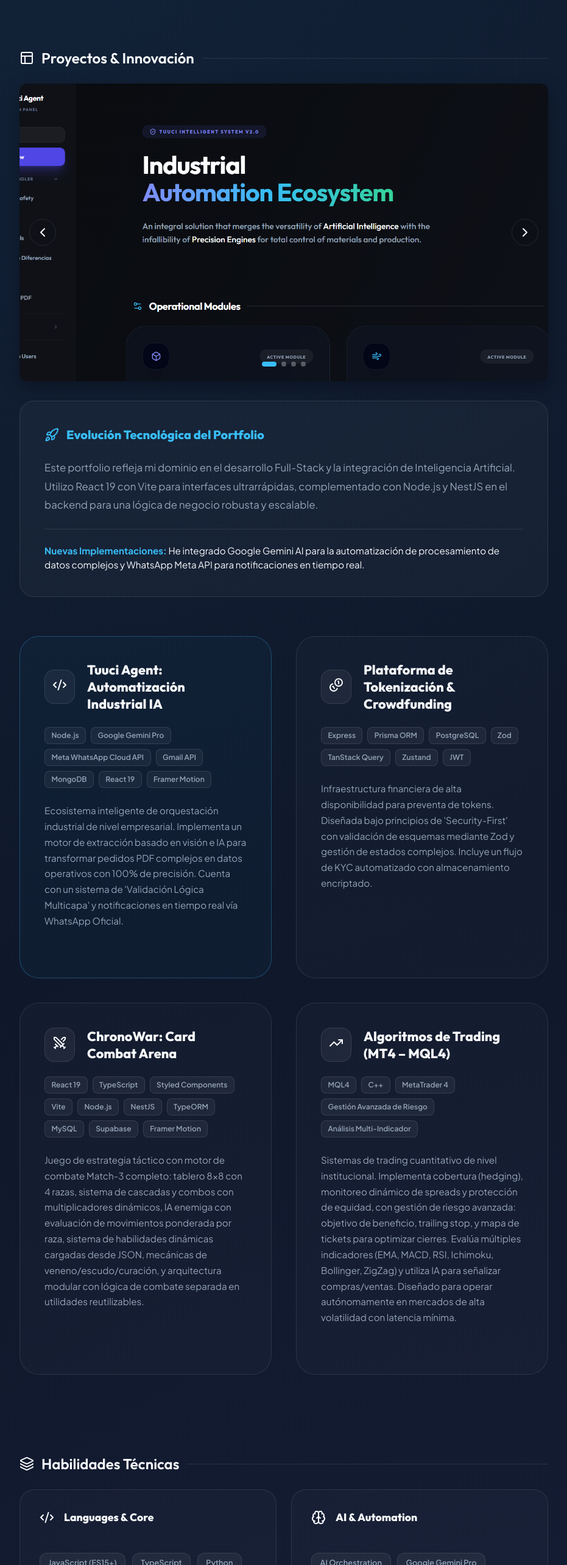
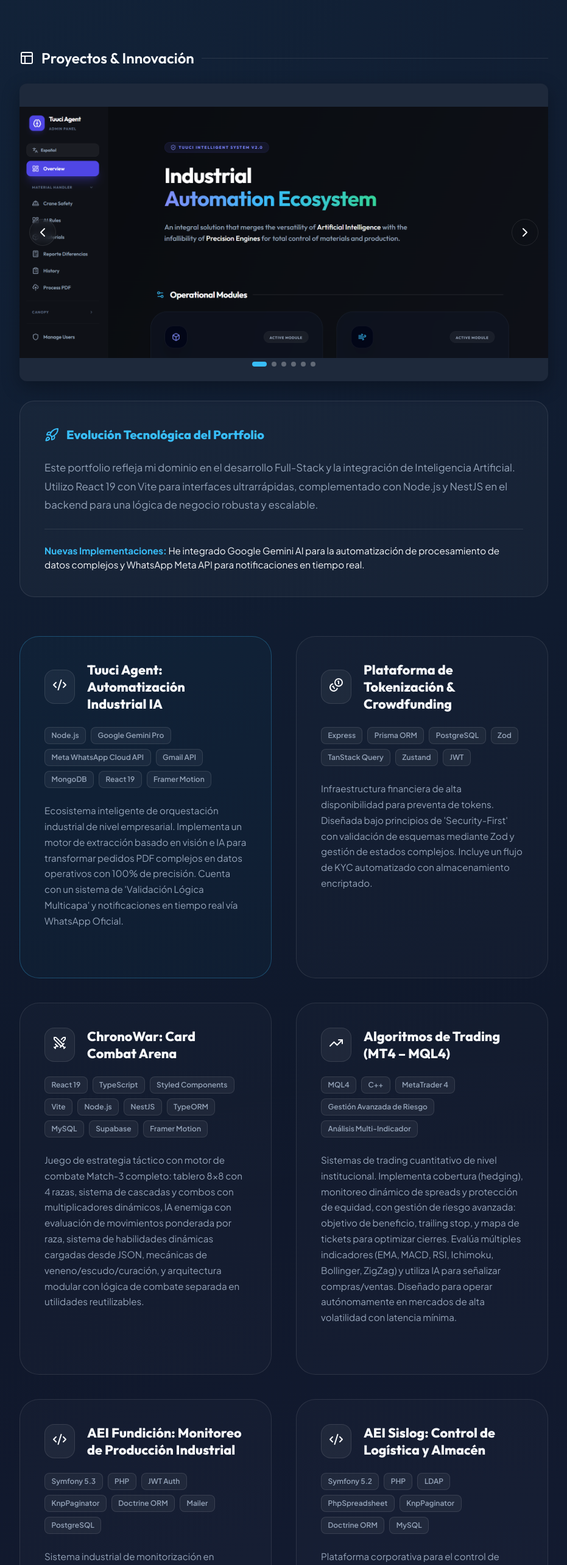
Before and after one commit to oberroaa/otoniel-portfolio, a React (Vite) app: page / in a window 1280 px wide. Shown: the part 1820-4386 px from the top of the page at 61% size, without its empty margins (174-1105 px from the left). Built offline with nearby package versions, Linux system fonts and the light colour scheme.

Commit message:
feat: add project showcase component, carousel integration, and global base styles

```diff
--- a/src/components/Projects.jsx
+++ b/src/components/Projects.jsx
@@ -18,7 +18,9 @@
     "/projects-showcase/gmail-pdf-agent.png",
     "/projects-showcase/ico-platform.png",
     "/projects-showcase/chronowar.png",
-    "/projects-showcase/trading-bot.png"
+    "/projects-showcase/trading-bot.png",
+    "/projects-showcase/aei-fundicion.png",
+    "/projects-showcase/aei-sislog.png"
 ];
 
 export default function Projects() {
--- a/src/index.css
+++ b/src/index.css
@@ -169,9 +169,12 @@
 }
 
 .carousel-slide img {
-  width: 100%;
-  height: 100%;
-  object-fit: cover;
+  max-width: 100%;
+  max-height: 100%;
+  width: auto;
+  height: auto;
+  object-fit: contain;
+  background-color: #0b0f19;
   transition: transform 0.3s ease;
 }
 
--- a/src/locales/en.json
+++ b/src/locales/en.json
@@ -61,6 +61,16 @@
         "title": "Trading Algorithms (MT4 – MQL4)",
         "description": "Institutional-level quantitative trading systems. Implements hedging, dynamic spread monitoring, advanced risk management (target profit, trailing stop, ticket mapping), and evaluates multiple indicators (EMA, MACD, RSI, Ichimoku, Bollinger, ZigZag) with AI-driven signal generation. Designed for autonomous operation in high-volatility markets with minimal latency.",
         "tech": "MQL4, C++, MetaTrader 4, Advanced Risk Management, Multi-Indicator Analysis"
+      },
+      {
+        "title": "AEI Fundición: Industrial Production Monitoring",
+        "description": "Industrial real-time monitoring system for casting and mixing tracking. Manages production phases ('trompos') by calculating casting volumes, running duration, and efficiency metrics. Includes a REST API secured via JWT (LexikJWT) for web/mobile client interoperability, and an automated email alert service for production anomalies.",
+        "tech": "Symfony 5.3, PHP, JWT Auth, KnpPaginator, Doctrine ORM, Mailer, PostgreSQL"
+      },
+      {
+        "title": "AEI Sislog: Logistics & Warehouse Control",
+        "description": "Enterprise platform for merchandise entry control and logistics planning ('SISLOG'). Integrates single sign-on via corporate LDAP. Automates data import from large Excel spreadsheets (PhpSpreadsheet), managing import/local invoices, packing lists, BL (Bill of Lading) numbers, and receiving logs.",
+        "tech": "Symfony 5.2, PHP, LDAP, PhpSpreadsheet, KnpPaginator, Doctrine ORM, MySQL"
       }
     ]
   },
--- a/src/locales/es.json
+++ b/src/locales/es.json
@@ -61,6 +61,16 @@
         "title": "Algoritmos de Trading (MT4 – MQL4)",
         "description": "Sistemas de trading cuantitativo de nivel institucional. Implementa cobertura (hedging), monitoreo dinámico de spreads y protección de equidad, con gestión de riesgo avanzada: objetivo de beneficio, trailing stop, y mapa de tickets para optimizar cierres. Evalúa múltiples indicadores (EMA, MACD, RSI, Ichimoku, Bollinger, ZigZag) y utiliza IA para señalizar compras/ventas. Diseñado para operar autónomamente en mercados de alta volatilidad con latencia mínima.",
         "tech": "MQL4, C++, MetaTrader 4, Gestión Avanzada de Riesgo, Análisis Multi-Indicador"
+      },
+      {
+        "title": "AEI Fundición: Monitoreo de Producción Industrial",
+        "description": "Sistema industrial de monitorización en tiempo real para el seguimiento del proceso de fundición y mezclado. Controla fases ('trompos') calculando volúmenes de colada, duraciones operativas y eficiencias. Incluye una API REST integrada con autenticación JWT (LexikJWT) para interoperabilidad móvil/web, y un servicio automatizado de alertas de correo electrónico ante anomalías de producción.",
+        "tech": "Symfony 5.3, PHP, JWT Auth, KnpPaginator, Doctrine ORM, Mailer, PostgreSQL"
+      },
+      {
+        "title": "AEI Sislog: Control de Logística y Almacén",
+        "description": "Plataforma corporativa para el control de entrada de mercancías y planificación logística ('SISLOG'). Integra autenticación unificada por LDAP corporativo. Automatiza la importación de datos a través de hojas de cálculo de gran tamaño (PhpSpreadsheet), gestionando facturas de importación/locales, listas de empaque, números de BL (conocimiento de embarque) y partes de entrada.",
+        "tech": "Symfony 5.2, PHP, LDAP, PhpSpreadsheet, KnpPaginator, Doctrine ORM, MySQL"
       }
     ]
   },
```
